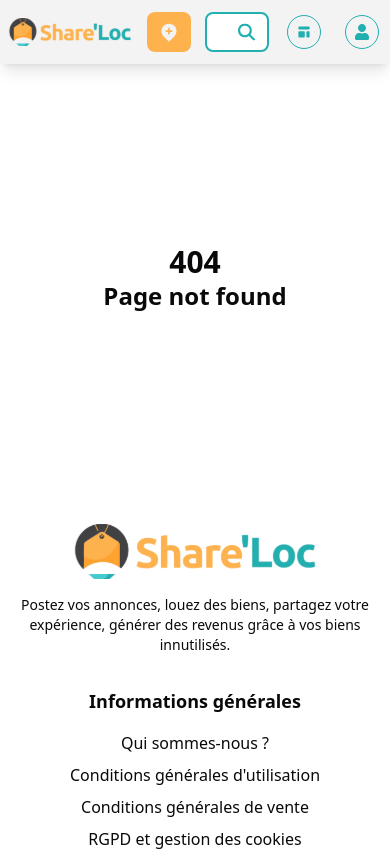
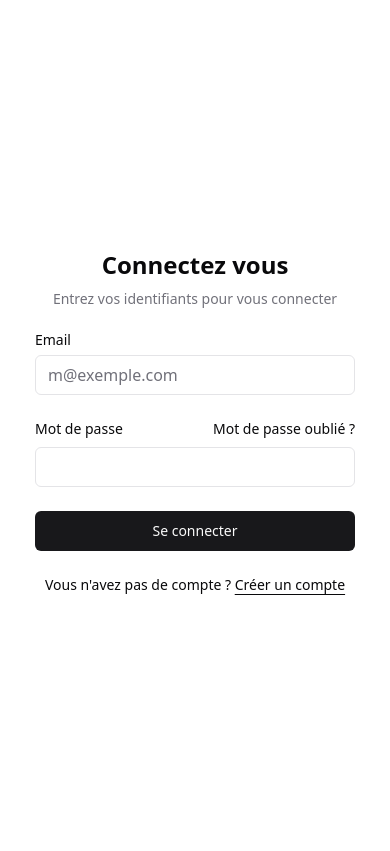
Before and after one commit to Share-loc/website-frontend, a React (Vite) app: page /login in a window 390 px wide. Shown: the top 851 px of the page. Built offline with nearby package versions, Linux system fonts and the light colour scheme; no server answers.

Commit message:
feat - edit login page design and login page redirection handling

```diff
--- a/src/App.tsx
+++ b/src/App.tsx
@@ -1,4 +1,4 @@
-import { Routes, Route } from 'react-router-dom'
+import { Routes, Route, Navigate } from 'react-router-dom'
 import { useState, useEffect } from 'react'
 import AuthContext from './components/context/AuthContext'
 import AppBarLayout from './components/layouts/AppBarLayout'
@@ -96,6 +96,9 @@ function App() {
     <AuthContext.Provider value={{ userState, setUserState }}>
       <WebSocketProvider>
         <Routes>
+          {/* Login route - outside of any layout */}
+          <Route path='/login' element={<LoginPage />} />
+
           <Route element={<AppBarLayout />}>
             <Route element={<ContentLayout />}>
 
@@ -112,54 +115,47 @@ function App() {
               <Route path='/reservation' element={<ReservationPage />} />
               <Route path='/product/:id' element={<ProductPage />} />
               <Route path='/annonces' element={<ItemsPage />} />
-              {/* userState.isLogged ? <Route path='/favoris' element={<FavorisPage />} />
-              : <LoginPage /> */}
 
+              {/* Protected routes */}
+              <Route path='/profile' element={
+                userState.isLogged ? <ProfilePage /> : <Navigate to="/login" />
+              } />
+              <Route path='/adpage' element={
+                userState.isLogged ? <AdPage /> : <Navigate to="/login" />
+              } />
               <Route path='/favoris' element={
-                userState.isLogged ? <FavorisPage /> : <HomePage />
+                userState.isLogged ? <FavorisPage /> : <Navigate to="/login" />
               } />
-
               <Route path='/messages' element={
-                userState.isLogged ? <MessagePage /> : <HomePage />
+                userState.isLogged ? <MessagePage /> : <Navigate to="/login" />
               } />
 
               {/* 404 route */}
               <Route path="*" element={<NotFoundPage />} />
-
-              {/* Protected routes */}
-              <Route path='/profile' element={
-                userState.isLogged ? <ProfilePage /> : <LoginPage />
-              } />
-              <Route path='/adpage' element={
-                userState.isLogged ? <AdPage /> : <LoginPage />
-              } />
             </Route>
           </Route>
 
           <Route element={<AdminLayout />}>
               {/* ADMIN routes */}
               <Route path='/admin/dashboard' element={
-                  userState.isLogged ? <AdminDashboardPage /> : <LoginPage />
+                  userState.isLogged ? <AdminDashboardPage /> : <Navigate to="/login" />
                 } />
               <Route path='/admin/users' element={
-                  userState.isLogged ? <AdminUsersPape /> : <LoginPage />
+                  userState.isLogged ? <AdminUsersPape /> : <Navigate to="/login" />
                 } />
               <Route path='/admin/items' element={
-                  userState.isLogged ? <AdminItemsPage /> : <LoginPage />
+                  userState.isLogged ? <AdminItemsPage /> : <Navigate to="/login" />
                 } />
               <Route path='/admin/categories' element={
-                  userState.isLogged ? <AdminCategoriesPage /> : <LoginPage />
+                  userState.isLogged ? <AdminCategoriesPage /> : <Navigate to="/login" />
                 } />
               <Route path='/admin/reviews' element={
-                  userState.isLogged ? <AdminReviewsPage /> : <LoginPage />
+                  userState.isLogged ? <AdminReviewsPage /> : <Navigate to="/login" />
                 } />
               <Route path='/admin/reports' element={
-                  userState.isLogged ? <AdminReportsPage /> : <LoginPage />
+                  userState.isLogged ? <AdminReportsPage /> : <Navigate to="/login" />
                 } />
           </Route>
-
-              {/* Login route */}
-
 
         </Routes>
       </WebSocketProvider>
--- a/src/pages/LoginPage.tsx
+++ b/src/pages/LoginPage.tsx
@@ -1,16 +1,22 @@
 import { useState, useContext } from 'react'
 import AuthContext from '../components/context/AuthContext'
-import Input from '../components/Input'
+import { Button } from '@/components/ui/button'
+import { Label } from '@/components/ui/label'
+import { Input } from '@/components/ui/input'
+import { Navigate } from 'react-router-dom'
 
 const LoginPage = () => {
-
-    const { setUserState } = useContext(AuthContext)
-
+    const { userState, setUserState } = useContext(AuthContext)
     const [formData, setFormData] = useState({
         email: '',
         password: ''
     })
     const [responseMessage, setResponseMessage] = useState('')
+
+    // Si l'utilisateur est déjà connecté, rediriger vers la page d'accueil
+    if (userState.isLogged) {
+        return <Navigate to="/" replace />;
+    }
 
     const handleChange = (e: any) => {
         const { name, value } = e.target;
@@ -31,13 +37,13 @@ const LoginPage = () => {
             })
             if (response.ok) {
                 const data = await response.json();
-                setResponseMessage('Login successful!');
+                // Save the token in the local storage
+                localStorage.setItem('token', data.token);
                 // Update the user state
                 setUserState({
                     isLogged: true,
                 })
-                // Save the token in the local storage
-                localStorage.setItem('token', data.token);
+                // La redirection se fera automatiquement grâce au if(userState.isLogged) ci-dessus
             } else {
                 const errorData = await response.json();
                 setResponseMessage('Login failed: ' + errorData.message);
@@ -48,56 +54,79 @@ const LoginPage = () => {
     }
 
     return (
-        <div className="flex flex-col justify-center items-center">
-            <div className="flex min-h-full flex-1 flex-col justify-center items-center py-12 lg:px-8 w-full">
-                <div className="sm:mx-auto sm:w-full sm:max-w-sm">
-                <h2 className="mt-10 text-center text-2xl font-bold leading-9 tracking-tight text-gray-900">
-                    Connectez-vous
-                </h2>
+      <div className="grid min-h-svh lg:grid-cols-2">
+        <div className="flex flex-col gap-4 p-6 md:p-10">
+          <div className="flex items-center justify-center flex-1">
+            <div className="w-full max-w-xs">
+              <form
+                className="flex flex-col gap-6"
+                onSubmit={handleSubmit}
+                method="POST"
+              >
+                <div className="flex flex-col items-center gap-2 text-center">
+                  <h1 className="text-2xl font-bold">Connectez vous</h1>
+                  <p className="text-sm text-balance text-muted-foreground">
+                    Entrez vos identifiants pour vous connecter
+                  </p>
                 </div>
-
-                <div className="sm:mx-auto sm:w-full sm:max-w-sm">
-                    <form className="space-y-6" onSubmit={handleSubmit} method="POST">
-
+                <div className="grid gap-6">
+                  <div className="grid gap-2">
+                    <Label htmlFor="email">Email</Label>
                     <Input
-                            label='Adresse email'
-                            id='email'
-                            name='email'
-                            type='email'
+                      id="email"
+                      type="email"
+                      name="email"
+                      placeholder="m@exemple.com"
                       value={formData.email}
                       onChange={handleChange}
-                            autoComplete='email'
+                      autoComplete="email"
                       required
                     />
-
+                  </div>
+                  <div className="grid gap-2">
+                    <div className="flex items-center">
+                      <Label htmlFor="password">Mot de passe</Label>
+                      <a
+                        href="#"
+                        className="ml-auto text-sm underline-offset-4 hover:underline"
+                      >
+                        Mot de passe oublié ?
+                      </a>
+                    </div>
                     <Input
-                            label='Mot de passe'
-                            id='password'
-                            name='password'
-                            type='password'
+                      id="password"
+                      type="password"
+                      name="password"
                       value={formData.password}
                       onChange={handleChange}
-                            autoComplete='current-password'
+                      autoComplete="current-password"
                       required
-                        >
-                        </Input>
-
-                        <div>
-                            <button
-                                type="submit"
-                                className="flex w-full justify-center rounded-md bg-orange-100 px-3 py-1.5 text-sm font-semibold leading-6 text-black shadow-sm hover:bg-orange-200 focus-visible:outline focus-visible:outline-2 focus-visible:outline-offset-2 focus-visible:outline-black duration-300 ease-out"
-                            >
+                    />
+                  </div>
+                  {responseMessage && (<p className="text-xs italic text-red-500">{responseMessage}</p>)}
+                  <Button type="submit" className="w-full">
                     Se connecter
-                            </button>
+                  </Button>
                 </div>
-                        <div>
-                            <p className="text-red-500 text-xs italic">{responseMessage}</p>
+                <div className="text-sm text-center">
+                  Vous n'avez pas de compte ?{" "}
+                  <a href="#" className="underline underline-offset-4">
+                    Créer un compte
+                  </a>
                 </div>
               </form>
             </div>
           </div>
         </div>
-    )
+        <div className="relative hidden bg-muted lg:block">
+          <img
+            src="../../public/login_picture.jpg"
+            alt="Image d'une femme entourée de cartons"
+            className="absolute inset-0 h-full w-full object-cover dark:brightness-[0.2] dark:grayscale"
+          />
+        </div>
+      </div>
+    );
 }
 
 export default LoginPage
```
Also changed, not shown: 1 other file (tests, documents, lock files or other folders). Lines whose indentation alone changed are shown as unchanged.
